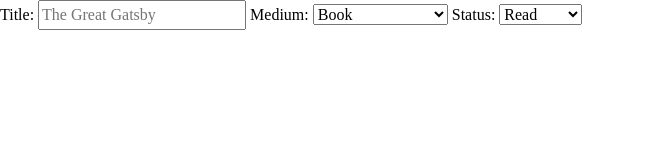
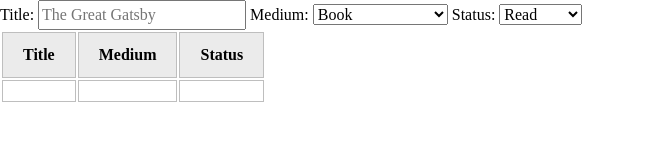
Before and after one commit to toastexmachina/odin-library, a plain HTML site: page index.html in a window 1280 px wide. Shown: the whole page, without its empty margins (0-645 px from the left). Drawn offline with Linux system fonts and the light colour scheme.

Commit message:
Create basic table structure for entries

```diff
--- a/index.html
+++ b/index.html
@@ -3,7 +3,7 @@
 <head>
     <meta charset="UTF-8">
     <meta name="viewport" content="width=device-width, initial-scale=1.0">
-    <title>Odin's Library'</title>
+    <title>Odin's Library</title>
     <link rel="stylesheet" href="./style.css">
     <script src="./script.js" defer></script>
 </head>
@@ -32,6 +32,18 @@
      </form>
 
     <!-- Create a table of titles with info -->
+    <table>
+        <thead>
+            <th>Title</th>
+            <th>Medium</th>
+            <th>Status</th>
+        </thead>
+        <tr>
+            <td></td>
+            <td></td>
+            <td></td>
+        </tr>
+    </table>
 
 </body>
 </html>
--- a/script.js
+++ b/script.js
@@ -10,3 +10,5 @@
 function addBookToLibrary() {
     // moves Book objects into myLibrary Array
 }
+
+// myLibrary -> HTML Table
--- a/style.css
+++ b/style.css
@@ -39,3 +39,17 @@
   Josh's Custom CSS Reset
   https://www.joshwcomeau.com/css/custom-css-reset/
 */
+
+/* Table Style */
+td, th {
+  border: 1px solid rgb(190,190,190);
+  padding: 10px 20px;
+}
+
+th {
+  background-color: rgb(235,235,235);
+}
+
+td {
+  text-align: center;
+}
```
